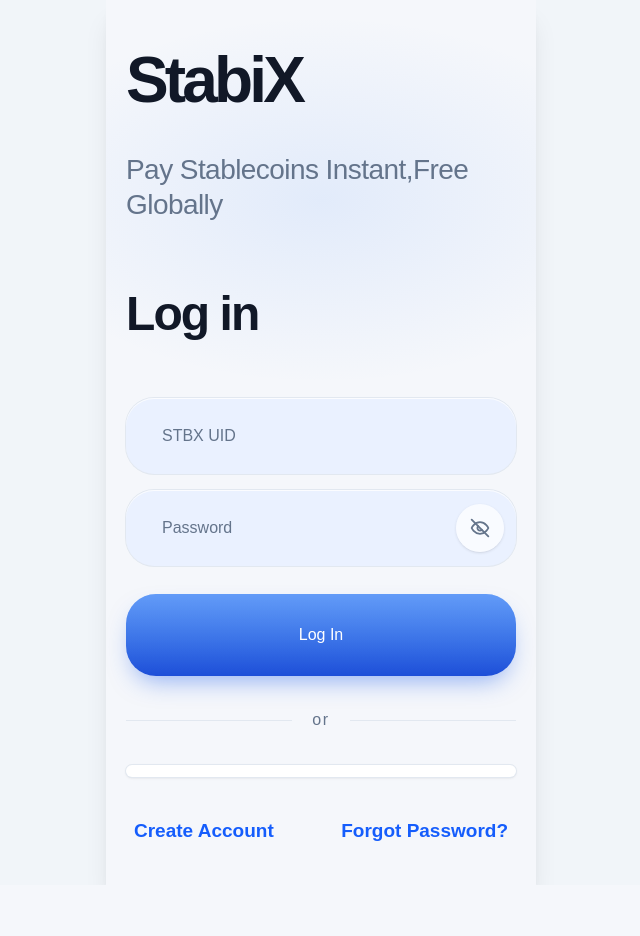
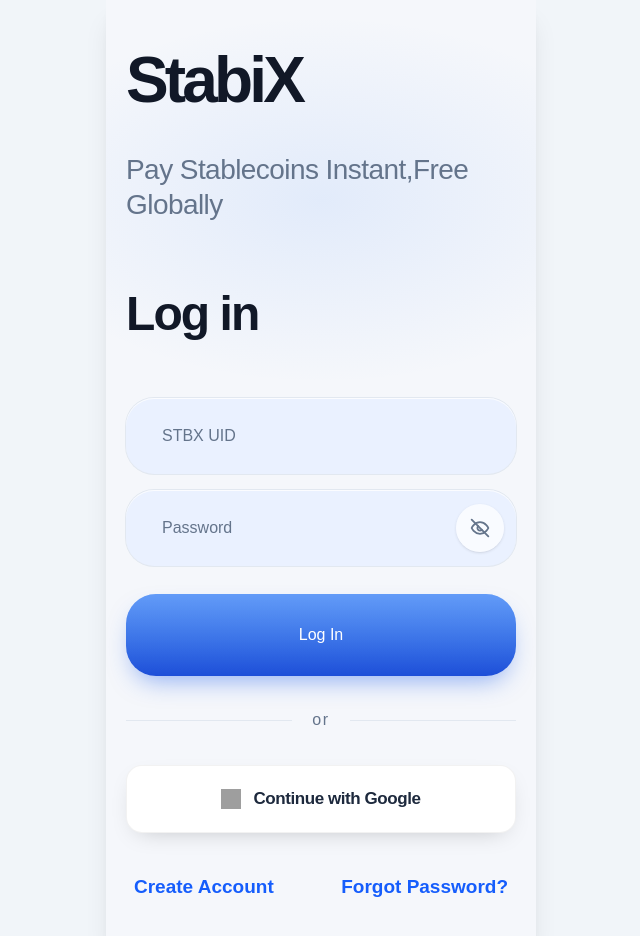
Before and after one commit to StabiX-Protocol/StabiX-Pay-, a Next.js app in the folder stabix-frontend/: page /login in a window 1280 px wide. Shown: the top 936 px of the page, without its empty margins (319-959 px from the left). Before the commit the page ends 885 px from the top, so only its background shows below. Built offline with nearby package versions, Linux system fonts and the light colour scheme; grey boxes are pictures that could not be loaded.

Commit message:
minor polishing'

```diff
--- a/stabix-frontend/app/create-account/page.tsx
+++ b/stabix-frontend/app/create-account/page.tsx
@@ -498,10 +498,83 @@ export default function CreateAccountPage() {
 
         <div className="mt-8 sm:mt-10 flex w-full justify-center">
 
-          <div
-            ref={googleRef}
-            className="flex min-h-[60px] w-full max-w-[360px] justify-center overflow-hidden rounded-[20px] bg-surface p-1.5 ring-1 ring-border shadow-sm"
-          />
+         {/* GOOGLE */}
+<div className="group relative w-full">
+
+  {/* REAL GOOGLE BUTTON — invisible but clickable */}
+  <div
+    ref={googleRef}
+    className="
+      absolute inset-0 z-20
+      overflow-hidden rounded-2xl
+      opacity-[0.01]
+      [&>div]:!h-full
+      [&>div]:!w-full
+      [&>div]:!flex
+      [&>div]:!items-center
+      [&>div]:!justify-center
+      [&>iframe]:!h-full
+      [&>iframe]:!w-full
+    "
+  />
+
+  {/* PREMIUM STABIX UI */}
+  <div
+    className="
+      relative z-10
+      flex h-[68px] w-full items-center justify-center gap-3
+      overflow-hidden rounded-2xl
+      border border-black/5
+      bg-white
+      shadow-[0_8px_24px_-12px_rgba(0,0,0,0.25)]
+      transition-all duration-300
+      group-hover:scale-[1.01]
+      group-hover:shadow-[0_12px_30px_-12px_rgba(0,0,0,0.35)]
+      dark:border-white/10
+      dark:bg-[#1A1A1A]
+      dark:shadow-[0_8px_24px_-12px_rgba(0,0,0,0.8)]
+      dark:group-hover:shadow-[0_12px_30px_-12px_rgba(0,0,0,0.95)]
+    "
+  >
+
+    {/* Shimmer */}
+    <div
+      className="
+        pointer-events-none absolute inset-0
+        -translate-x-full
+        skew-x-[-20deg]
+        bg-gradient-to-r
+        from-transparent
+        via-white/20
+        to-transparent
+        transition-transform duration-1000
+        group-hover:translate-x-full
+      "
+    />
+
+    {/* Google Logo */}
+    <img
+      src="https://www.svgrepo.com/show/475656/google-color.svg"
+      alt="Google"
+      className="relative z-10 h-5 w-5"
+    />
+
+    {/* Text */}
+    <span
+      className="
+        relative z-10
+        text-[17px]
+        font-semibold
+        tracking-tight
+        text-slate-800
+        dark:text-white
+      "
+    >
+      Continue with Google
+    </span>
+
+  </div>
+</div>
 
         </div>
 
--- a/stabix-frontend/app/login/page.tsx
+++ b/stabix-frontend/app/login/page.tsx
@@ -112,6 +112,7 @@ const handleStbxUidChange = (
         size: "large",
         width: 360,
         text: "continue_with",
+        shape:"pill",
       }
     );
   }, [googleReady]);
@@ -434,11 +435,79 @@ const handleStbxUidChange = (
         <div className="h-px flex-1 bg-border" />
       </div>
 
-      {/* GOOGLE */}
-      <div
-        ref={googleRef}
-        className="relative flex w-full justify-center overflow-hidden rounded-[20px] bg-surface p-[6px] shadow-sm ring-1 ring-border"
-      />
+
+   {/* GOOGLE */}
+<div className="group relative w-full">
+
+  <div
+    ref={googleRef}
+    className="
+      absolute inset-0 z-20
+      overflow-hidden rounded-2xl
+      opacity-[0.01]
+      [&>div]:!h-full
+      [&>div]:!w-full
+      [&>div]:!flex
+      [&>div]:!items-center
+      [&>div]:!justify-center
+      [&>iframe]:!h-full
+      [&>iframe]:!w-full
+    "
+  />
+
+  <div
+    className="
+      relative z-10
+      flex h-[68px] w-full items-center justify-center gap-3
+      overflow-hidden rounded-2xl
+      border border-black/5
+      bg-white
+      shadow-[0_8px_24px_-12px_rgba(0,0,0,0.25)]
+      transition-all duration-300
+      group-hover:scale-[1.01]
+      group-hover:shadow-[0_12px_30px_-12px_rgba(0,0,0,0.35)]
+      dark:border-white/10
+      dark:bg-[#1A1A1A]
+      dark:shadow-[0_8px_24px_-12px_rgba(0,0,0,0.8)]
+      dark:group-hover:shadow-[0_12px_30px_-12px_rgba(0,0,0,0.95)]
+    "
+  >
+    <div
+      className="
+        pointer-events-none absolute inset-0
+        -translate-x-full
+        skew-x-[-20deg]
+        bg-gradient-to-r
+        from-transparent
+        via-white/20
+        to-transparent
+        transition-transform duration-1000
+        group-hover:translate-x-full
+      "
+    />
+
+    <img
+      src="https://www.svgrepo.com/show/475656/google-color.svg"
+      alt="Google"
+      className="relative z-10 h-5 w-5"
+    />
+    <span
+      className="
+        relative z-10
+        text-[17px]
+        font-semibold
+        tracking-tight
+        text-slate-800
+        dark:text-white
+      "
+    >
+      Continue with Google
+    </span>
+
+  </div>
+</div>
+
+
 
       {/* LINKS */}
       <div className="relative mt-10 flex justify-between px-2 text-[19px] font-semibold">
```
